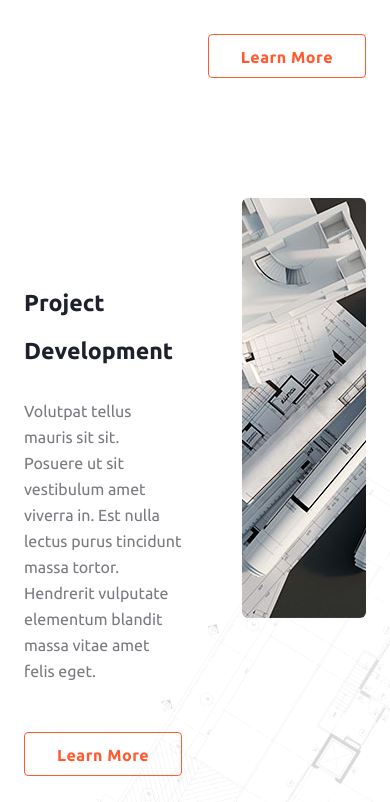
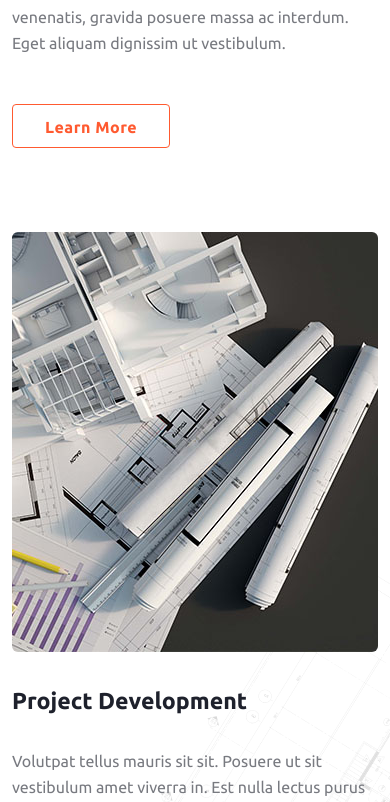
Before and after one commit to nurlancreus/CreateX, a plain HTML site: page services-page/services.html in a window 390 px wide. Shown: the part 1198-2000 px from the top of the page. Drawn offline with nearby package versions, Linux system fonts and the light colour scheme.

Commit message:
services page grid/flex changes & responsive fixings

```diff
--- a/css/interior-design.css
+++ b/css/interior-design.css
@@ -1,3 +1,5 @@
+/* Hero */
+
 .page-hero {
   background-image: url(../img/id-bg.png);
 }
--- a/css/responsive.css
+++ b/css/responsive.css
@@ -110,12 +110,24 @@
 
     /* Services */
 
-    .services-page-item:not(:last-child) {
-        margin-bottom: var(--size-40px);
+    .services-page__items {
+        padding-block: var(--size-100px) var(--size-120px);
     }
 
-    .sp-item-flex {
-        gap: var(--size-60px);
+    .services-page-items__container {
+        display: block;
+    }
+
+    .services-page-item:not(:last-child) {
+        margin-bottom: var(--size-60px);
+    }
+
+    .sp-item--flex {
+        gap: var(--size-48px);
+    }
+
+    .sp-item__content {
+        padding-block: var(--size-30px);
     }
 
     :is(.values, .benefits) {
@@ -207,6 +219,9 @@
 
 /* Breakpoint: 768px */
 @media (max-width: 48rem) {
+    .custom-container {
+        width: calc(100% - 1.5rem);
+    }
 
     .ask-question-section {
         position: static !important;
@@ -238,6 +253,19 @@
     }
 
     /* Services */
+
+    .services-page__items {
+        padding-block: var(--size-60px);
+    }
+
+    .sp-item--flex {
+        flex-direction: column;
+        gap: 0;
+    }
+
+    .sp-item__content {
+        padding-block: var(--size-24px);
+    }
 
     /* Interior Design */
 
--- a/css/services.css
+++ b/css/services.css
@@ -1,3 +1,5 @@
+/* Hero */
+
 .page-hero {
     background-image: url(../img/backgroundservice.png);
 }
@@ -11,11 +13,13 @@
     background-position: right;
 }
 
-.services-page-item:not(:last-child) {
-    margin-bottom: var(--size-120px);
+.services-page-items__container {
+    display: grid;
+    grid-auto-rows: var(--size-420px);
+    gap: var(--size-120px);
 }
 
-.services-page-item:nth-child(even) .sp-item-flex {
+:where(.services-page-item:nth-child(even) .sp-item--flex) {
     flex-direction: row-reverse;
 }
 
@@ -24,15 +28,12 @@
     transform: scale(1.01);
 }
 
-.sp-item-flex {
+.sp-item--flex {
     gap: var(--size-80px);
 }
 
 .sp-item__img {
-    --size-420px: 26.25rem;
-
     height: var(--size-420px);
-    flex-basis: 50%;
 }
 
 .sp-item__content {
--- a/css/styles.css
+++ b/css/styles.css
@@ -53,6 +53,7 @@
 
   /* Sizing */
 
+  --size-420px: 26.25rem;
   --size-252px: 15.75rem;
   --size-240px: 15rem;
   --size-232px: 14.5rem;
@@ -757,6 +758,7 @@ body {
 }
 
 /* Show the checkmark when checked */
+
 .form-checkbox input:checked~.checkmark:after {
   display: block;
 }
--- a/services-page/services.html
+++ b/services-page/services.html
@@ -106,7 +106,7 @@
             <div class="services-page-items__container custom-container container">
                 <article class="services-page-item">
                     <a href="" class="text-decoration-none">
-                        <div class="sp-item-flex d-flex">
+                        <div class="sp-item--flex d-flex">
                             <div class="sp-item__img rounded-2 overflow-hidden">
                                 <img src="../img/consimg.png" class="w-100 h-100 object-fit-cover" alt="">
                             </div>
@@ -127,7 +127,7 @@
                 </article>
                 <article class="services-page-item">
                     <a href="" class="text-decoration-none">
-                        <div class="sp-item-flex d-flex">
+                        <div class="sp-item--flex d-flex">
                             <div class="sp-item__img rounded-2 overflow-hidden">
                                 <img src="../img/projectd.png" class="w-100 h-100 object-fit-cover" alt="">
                             </div>
@@ -145,9 +145,9 @@
                 </article>
                 <article class="services-page-item">
                     <a href="interior-design.html" class="text-decoration-none">
-                        <div class="sp-item-flex d-flex">
+                        <div class="sp-item--flex d-flex">
                             <div class="sp-item__img rounded-2 overflow-hidden">
-                                <img src="../img/interirord.png" class="w-100 h-100 object-fit-cover" alt="">
+                                <img src="../img/interirord.png" class="d-block w-100 h-100 object-fit-cover" alt="">
                             </div>
                             <div class="sp-item__content">
                                 <h3 class="sp-item__title text--gray-900 fs-32 fw-700 mb-4">Interior Design</h3>
@@ -165,7 +165,7 @@
                 </article>
                 <article class="services-page-item">
                     <a href="" class="text-decoration-none">
-                        <div class="sp-item-flex d-flex">
+                        <div class="sp-item--flex d-flex">
                             <div class="sp-item__img rounded-2 overflow-hidden">
                                 <img src="../img/repairs.png" class="w-100 h-100 object-fit-cover" alt="">
                             </div>
```
